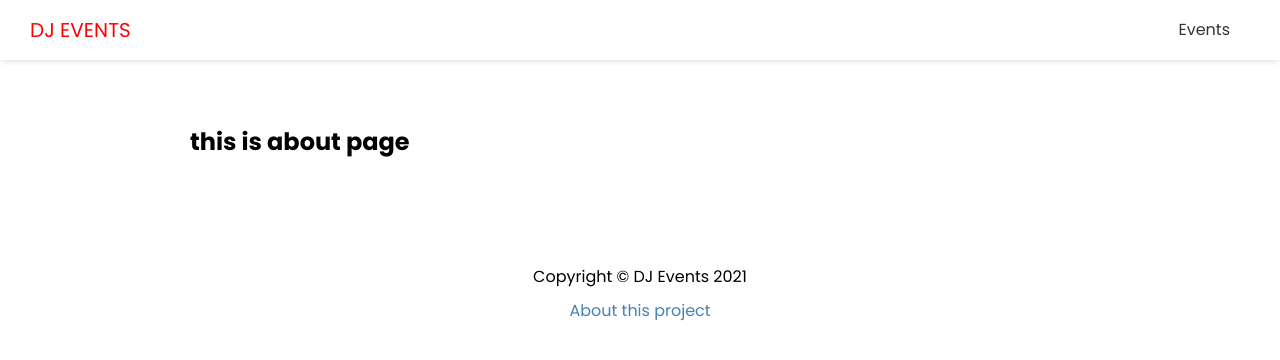
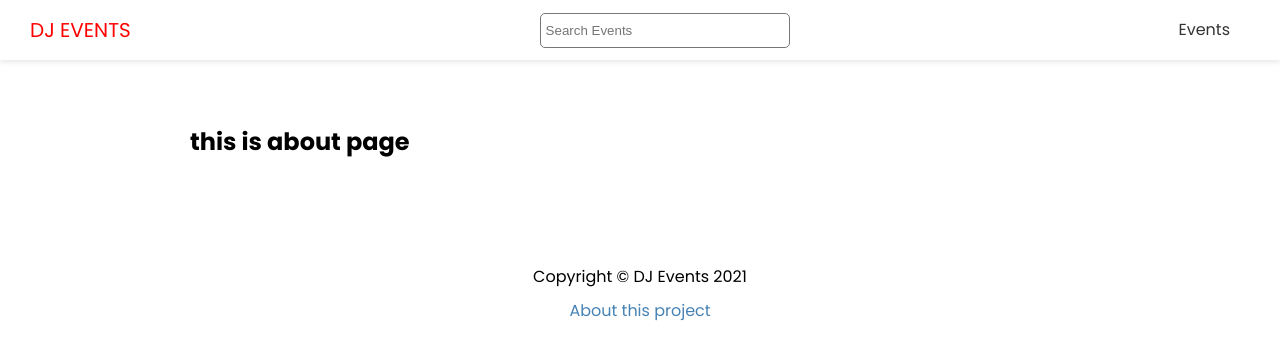
Before and after one commit to alaminsheikh01/Next-js-Dev-to-Development-with_project-, a Next.js app in the folder frontend/: page /about in a window 1280 px wide. Shown: the top 360 px of the page. Built offline with nearby package versions, Linux system fonts and the light colour scheme.

Commit message:
frontend search component

```diff
--- a/frontend/components/Header.js
+++ b/frontend/components/Header.js
@@ -1,5 +1,6 @@
 import Link from "next/link";
 import styles from "@/styles/Header.module.css";
+import Search from "./Search";
 
 export default function Header() {
   return (
@@ -9,7 +10,7 @@
           <a>DJ Events</a>
         </Link>
       </div>
-
+      <Search />
       <nav>
         <ul>
           <li>
--- /dev/null
+++ b/frontend/components/Search.js
@@ -0,0 +1,27 @@
+import styles from "@/styles/Search.module.css";
+import { useState } from "react";
+import { useRouter } from "next/router";
+
+export default function Search() {
+  const [term, setTerm] = useState("");
+
+  const router = useRouter();
+
+  const handleSubmit = (e) => {
+    e.preventDefault();
+    router.push(`/events/search?term=${term}`);
+    setTerm("");
+  };
+  return (
+    <div className={styles.search}>
+      <form onSubmit={handleSubmit}>
+        <input
+          type="text"
+          value={term}
+          onChange={(e) => setTerm(e.target.value)}
+          placeholder="Search Events"
+        />
+      </form>
+    </div>
+  );
+}
--- /dev/null
+++ b/frontend/styles/Search.module.css
@@ -0,0 +1,7 @@
+.search input {
+  width: 250px;
+  height: 35px;
+  padding: 5px;
+  border: 1px #777 solid;
+  border-radius: 5px;
+}
```
